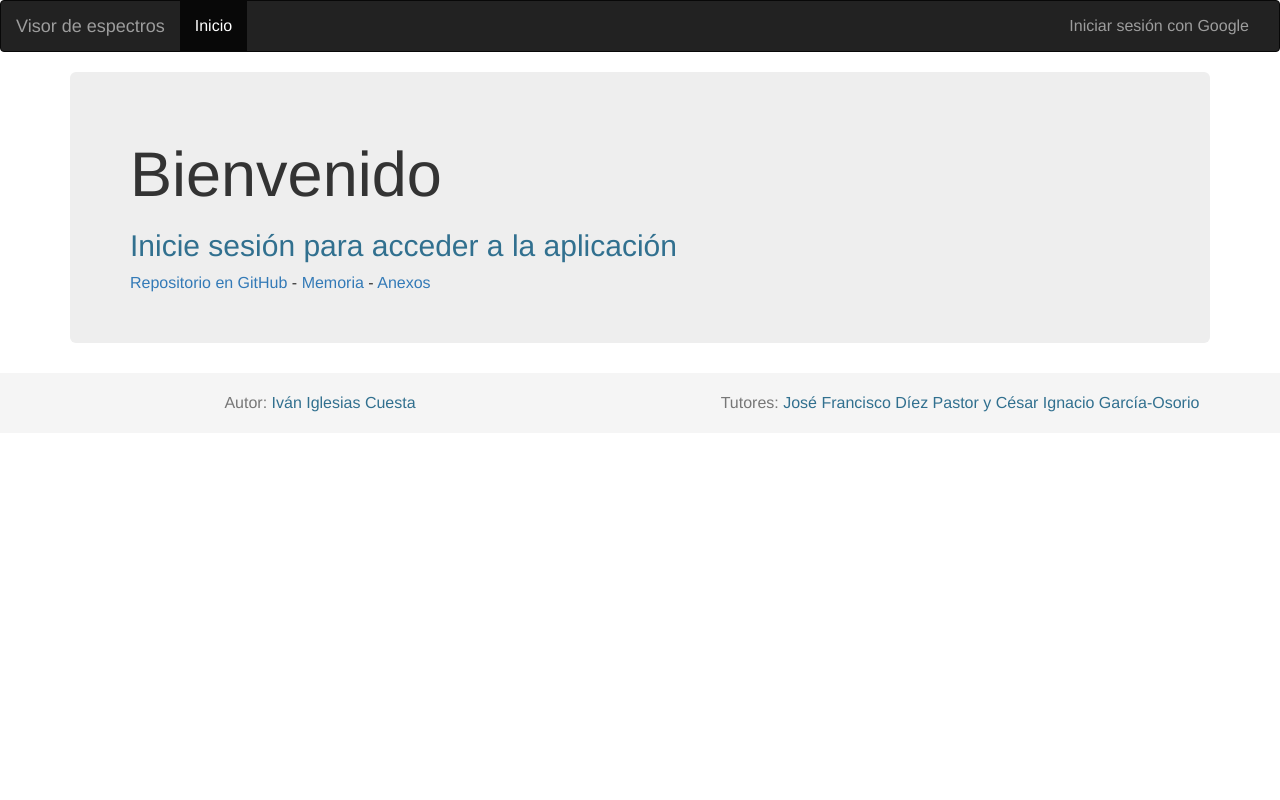
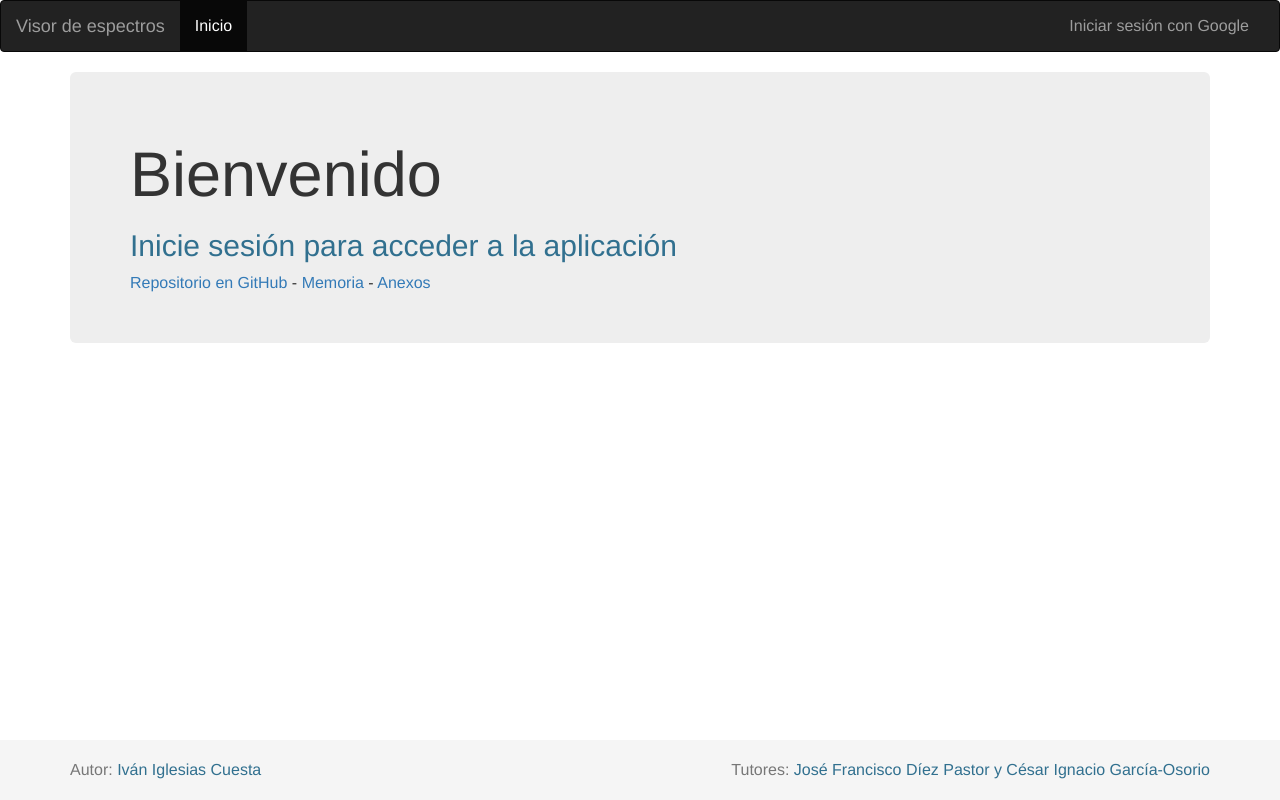
Before and after one commit to Engcompaulo/TFG-Visor-de-espectros, a Python web app: template SpectraViewer/templates/index.html in a window 1280 px wide. Run offline with Jinja, Linux system fonts and the light colour scheme; the template is opened without the code that fills it, so the values that code supplies are empty; some libraries are stand-ins or nearby versions.

Commit message:
Footer bien

```diff
--- a/SpectraViewer/static/css/styles.css
+++ b/SpectraViewer/static/css/styles.css
@@ -1,5 +1,11 @@
+html {
+    position: relative;
+    min-height: 100%;
+}
+
 body {
     font-size: 16px;
+    margin-bottom: 180px;
 }
 
 .loader {
@@ -23,11 +29,11 @@ body {
     }
 }
 
-footer {
-    position: relative;
+.footer {
+    position: absolute;
     bottom: 0;
-    right: 0;
-    left: 0;
+    width: 100%;
+    height: auto;
     line-height: 60px;
     background-color: #f5f5f5;
 }
--- a/SpectraViewer/templates/base.html
+++ b/SpectraViewer/templates/base.html
@@ -69,17 +69,14 @@
                 {{ message }}
             </div>
         {% endfor %}
-
         {% block page_content %}{% endblock %}
     </div>
-    <footer class="container-fluid footer">
-        <div class="row">
-            <div class="col-md-6 text-center">
-                <span class="text-muted">Autor: <span class="text-info">Iván Iglesias Cuesta</span></span>
-            </div>
-            <div class="col-md-6 text-center">
-                <span class="text-muted">Tutores: <span class="text-info">José Francisco Díez Pastor y César Ignacio García-Osorio</span></span>
-            </div>
+    <footer class="footer">
+        <div class="container">
+            <span class="text-muted pull-left">Autor: <span
+                    class="text-info">Iván Iglesias Cuesta</span></span>
+            <span class="text-muted pull-right">Tutores: <span
+                    class="text-info">José Francisco Díez Pastor y César Ignacio García-Osorio</span></span>
         </div>
     </footer>
 {% endblock %}
```
